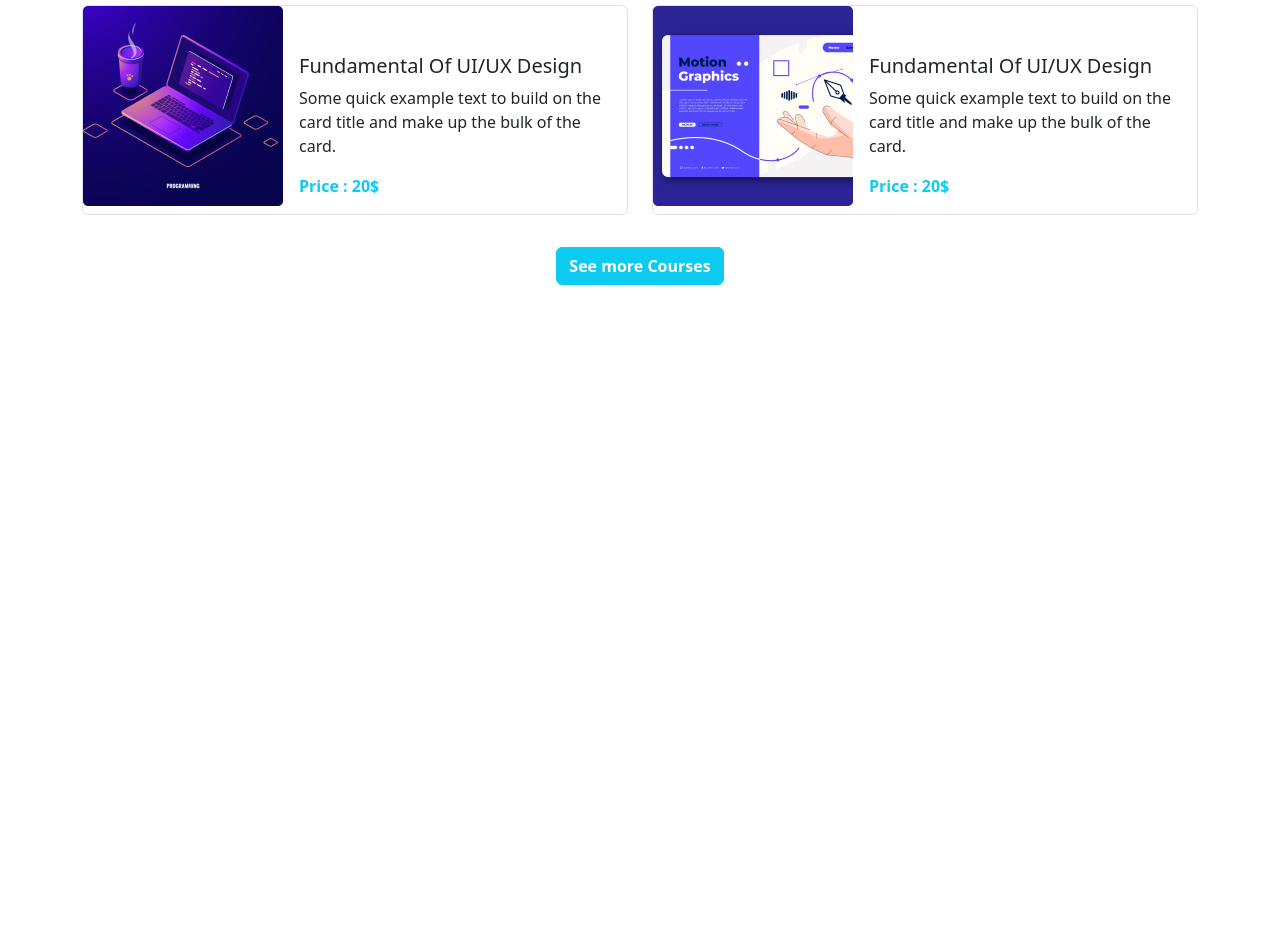
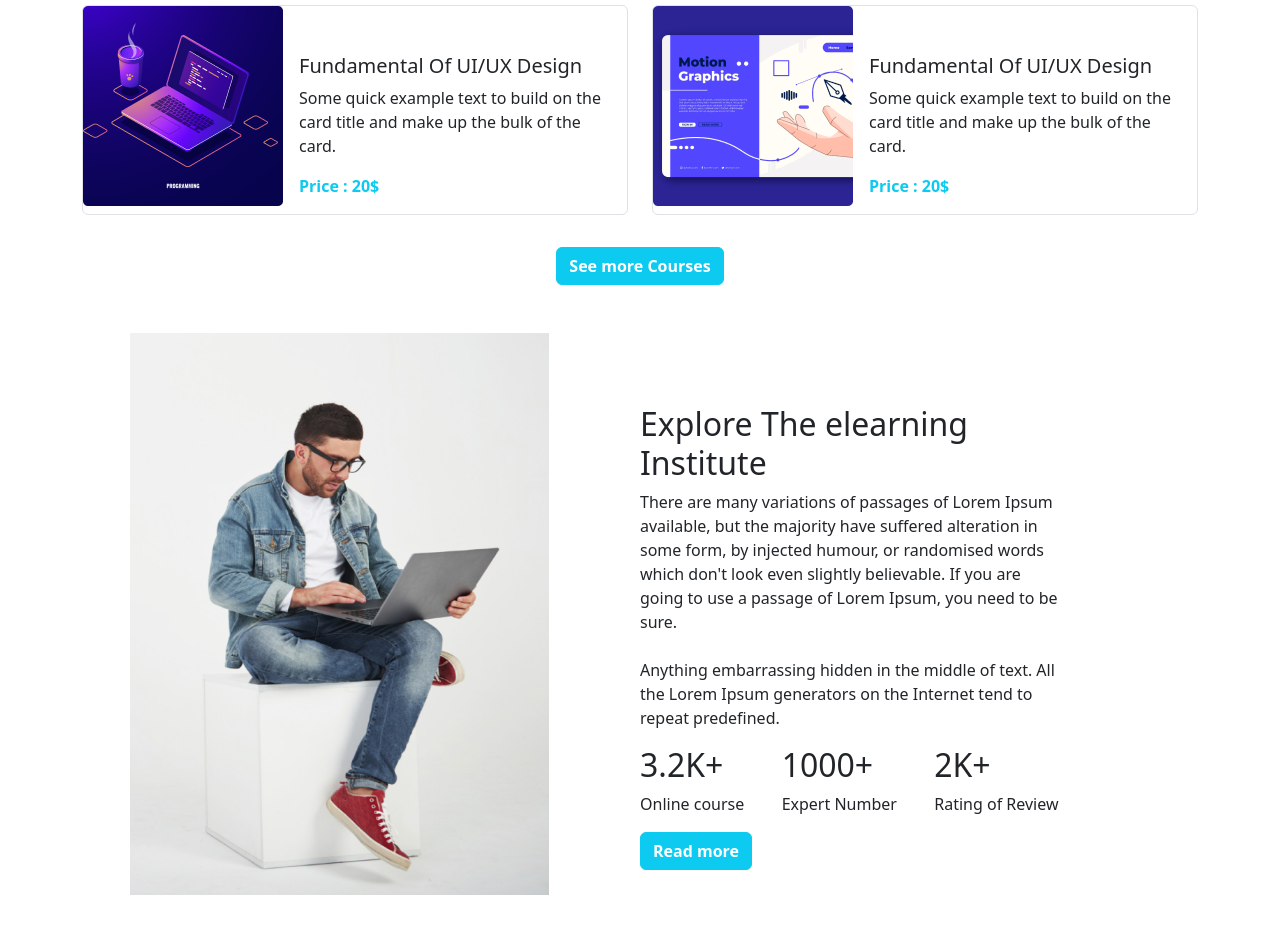
Before and after one commit to Bestimran/E-Collage, a plain HTML site: page index.html in a window 1280 px wide. Shown: the part 1357-2300 px from the top of the page. Before the commit the page ends 1642 px from the top, so only its background shows below. Drawn offline with nearby package versions, Linux system fonts and the light colour scheme.

Commit message:
Section added

```diff
--- a/index.html
+++ b/index.html
@@ -160,6 +160,44 @@
       </div>
    </div>
 </section>
+<section>
+  <div class="container">
+    <div class="row">
+       <div class="d-flex align-items-center ">
+        <div class="col-lg-6">
+          <img class="w-75 mt-5 m-5" src="images/working.png" alt="">
+        </div>
+        <div class="col-lg-6">
+          <div class="w-75 mt-5">
+            <div>
+              <h2>Explore The elearning Institute</h2>
+              <p>There are many variations of passages of Lorem Ipsum available, but the majority have suffered alteration in some form, by injected humour, or randomised words which don't look even slightly believable. If you are going to use a passage of Lorem Ipsum, you need to be sure. <br><br>
+
+                Anything embarrassing hidden in the middle of text. All the Lorem Ipsum generators on the Internet tend to repeat predefined.</p>
+            </div>
+            <div class="d-flex justify-content-between">
+              <div>
+                <h2>3.2K+</h2>
+               <p>Online course</p>
+              </div>
+              <div>
+                <h2>1000+</h2>
+               <p>Expert Number</p>
+              </div>
+              <div>
+                <h2>2K+</h2>
+               <p>Rating of Review</p>
+              </div>
+            </div>
+            <div class="btn btn-info text-white fw-bold">Read more</div>
+          </div>
+          </div>
+
+       </div>
+    </div>
+
+  </div>
+</section>
 
    </main>
 
```
Also changed, not shown: styles/style.css (line endings or trailing spaces).
